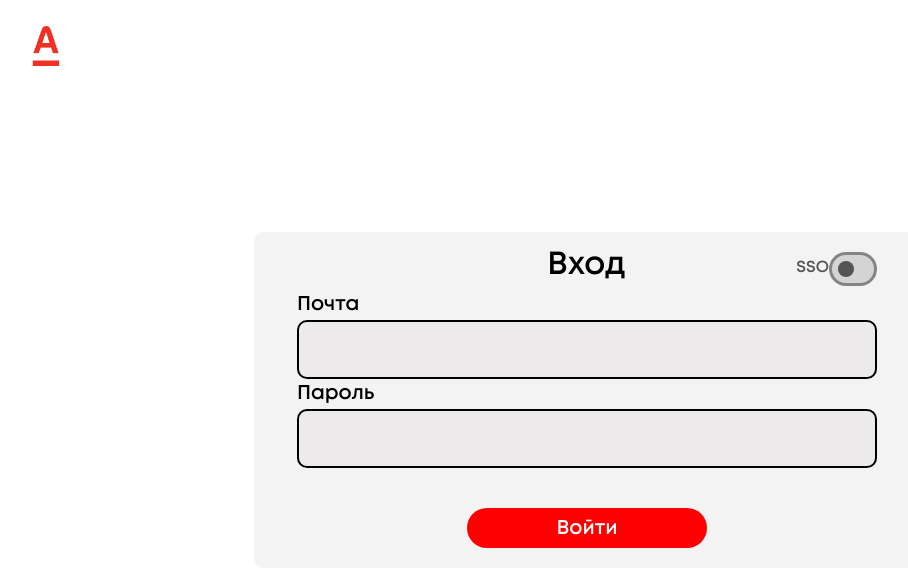
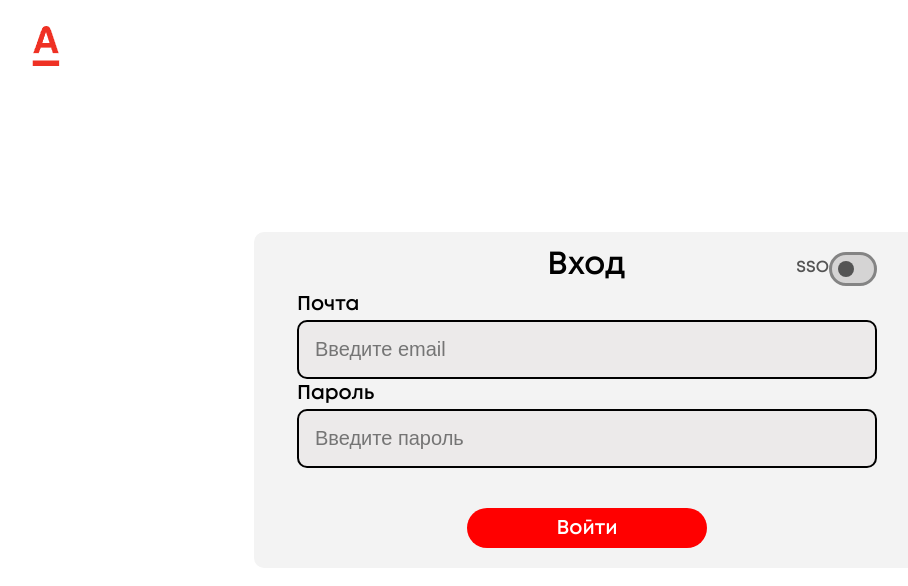
Before and after one commit to Swordermmm/Front-web-accounting, a React (Vite) app: page / in a window 1280 px wide. Shown: the top 586 px of the page, without its empty margins (53-961 px from the left). Built offline with nearby package versions, Linux system fonts and the light colour scheme.

Commit message:
Login tweaks and SSO

```diff
--- a/src/components/Login.tsx
+++ b/src/components/Login.tsx
@@ -1,51 +1,69 @@
 import { useState } from "react";
 import type { FC } from "react";
 import { useNavigate } from "react-router-dom";
-import type { NavigateFunction } from "react-router-dom";
-import { Formik, Field, Form } from "formik";
+import { Formik, Form } from "formik";
 import * as Yup from "yup";
 
 import { login } from "../apis/auth.api";
-import { Button } from "../components/UI";
+import { Button, Input } from "../components/UI";
 
 import logo from "../assets/alpha-logo.png";
 import styles from "./Auth.module.scss";
 
-type Props = {};
-
-const Login: FC<Props> = () => {
-  let navigate: NavigateFunction = useNavigate();
-
-  const [message, setMessage] = useState<string>("");
-  const [sso, setSSO] = useState<boolean>(false);
-
-  const initialValues: {
-    email: string;
-    password: string;
-  } = {
+const initialValues = {
   email: "",
   password: "",
 };
 
 const validationSchema = Yup.object().shape({
-    email: Yup.string().required("Данное поле не заполнено!"),
+  email: Yup.string()
+    .email("Некорректный email")
+    .required("Данное поле не заполнено!"),
   password: Yup.string().required("Данное поле не заполнено!"),
 });
 
-  const handleLogin = (formValue: { email: string; password: string }) => {
+const Login: FC = () => {
+  const navigate = useNavigate();
+
+  const [message, setMessage] = useState<string>("");
+  const [sso, setSSO] = useState<boolean>(false);
+
+  const handleLogin = async (formValue: {
+    email: string;
+    password: string;
+  }) => {
     const { email, password } = formValue;
-
+    console.log(email, password);
     setMessage("");
 
-    login(email, password)
-      .then((res) => {
-        if (res.ok) navigate("/projects");
-      })
-      .catch();
+    try {
+      const response = await login(email, password);
+
+      if (response.ok) {
+        navigate("/projects");
+      } else {
+        const errorData = await response.json().catch(() => null);
+        setMessage(errorData?.message || "Неверный логин или пароль");
+      }
+    } catch (error) {
+      console.error("Login error:", error);
+      setMessage("Ошибка соединения с сервером");
+    }
   };
 
-  const handleSSO = (sso: boolean) => {
-    setSSO(!sso);
+  const handleSSOToggle = (
+    setFieldValue: (field: string, value: any) => void,
+  ) => {
+    const newSSOState = !sso;
+    setSSO(newSSOState);
+
+    if (newSSOState) {
+      setFieldValue("email", "admin@email.com");
+      setFieldValue("password", "gibberish");
+    } else {
+      setFieldValue("email", "");
+      setFieldValue("password", "");
+    }
   };
 
   return (
@@ -54,16 +72,32 @@ const Login: FC<Props> = () => {
         <header>
           <img src={logo} alt="Site Logo" />
         </header>
+
         <div className="col-md-12">
           <div className="card card-container">
+            <Formik
+              initialValues={initialValues}
+              validationSchema={validationSchema}
+              onSubmit={handleLogin}
+            >
+              {({
+                values,
+                errors,
+                touched,
+                handleChange,
+                handleBlur,
+                setFieldValue,
+              }) => (
+                <Form>
                   <div className={styles.title_container}>
-              {" "}
                     <label className={styles.title}>Вход</label>
                     <>
                       <label>SSO</label>
                       <Button
-                  onClick={() => handleSSO(sso)}
-                  className={sso ? styles.sso_enabled : styles.sso_disabled}
+                        onClick={() => handleSSOToggle(setFieldValue)}
+                        className={
+                          sso ? styles.sso_enabled : styles.sso_disabled
+                        }
                       >
                         <div
                           className={
@@ -73,34 +107,51 @@ const Login: FC<Props> = () => {
                       </Button>
                     </>
                   </div>
-            <Formik
-              initialValues={initialValues}
-              validationSchema={validationSchema}
-              onSubmit={handleLogin}
-            >
-              <Form>
                   <div className="form-group">
                     <label htmlFor="email" className="form-label">
                       Почта
                     </label>
-                  <Field
+                    <Input
+                      id="email"
                       name="email"
                       type="text"
-                    className={styles.form_control}
+                      value={values.email}
+                      onChange={handleChange}
+                      onBlur={handleBlur}
+                      className={`${styles.form_control} ${
+                        errors.email && touched.email ? styles.input_error : ""
+                      }`}
+                      placeholder="Введите email"
                     />
+                    {errors.email && touched.email && (
+                      <div className={styles.error_message}>{errors.email}</div>
+                    )}
                   </div>
 
                   <div className="form-group">
                     <label htmlFor="password" className="form-label">
                       Пароль
                     </label>
-                  <Field
+                    <Input
+                      id="password"
                       name="password"
                       type="password"
-                    // value={sso ? `admin123` : ``}
-                    className={styles.form_control}
-                    autocomplete="new-password"
+                      value={values.password}
+                      onChange={handleChange}
+                      onBlur={handleBlur}
+                      className={`${styles.form_control} ${
+                        errors.password && touched.password
+                          ? styles.input_error
+                          : ""
+                      }`}
+                      placeholder="Введите пароль"
+                      autoComplete="new-password"
                     />
+                    {errors.password && touched.password && (
+                      <div className={styles.error_message}>
+                        {errors.password}
+                      </div>
+                    )}
                   </div>
 
                   <div className="form-group">
@@ -109,14 +160,15 @@ const Login: FC<Props> = () => {
                     </Button>
                   </div>
 
-                {message && (
+                  {/* {message && (
                     <div className="form-group">
                       <div className="alert alert-danger" role="alert">
                         {message}
                       </div>
                     </div>
+                  )} */}
+                </Form>
               )}
-              </Form>
             </Formik>
           </div>
         </div>
```
Lines whose indentation alone changed are shown as unchanged.
